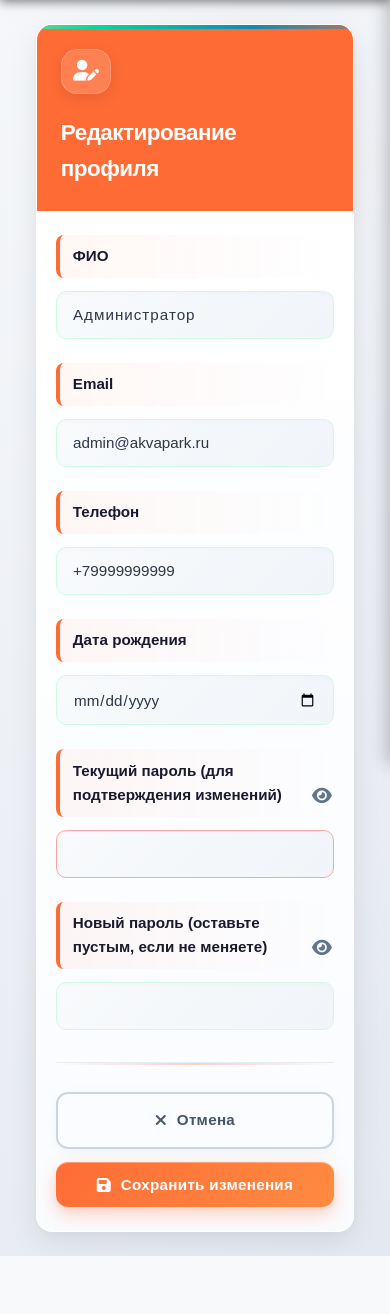
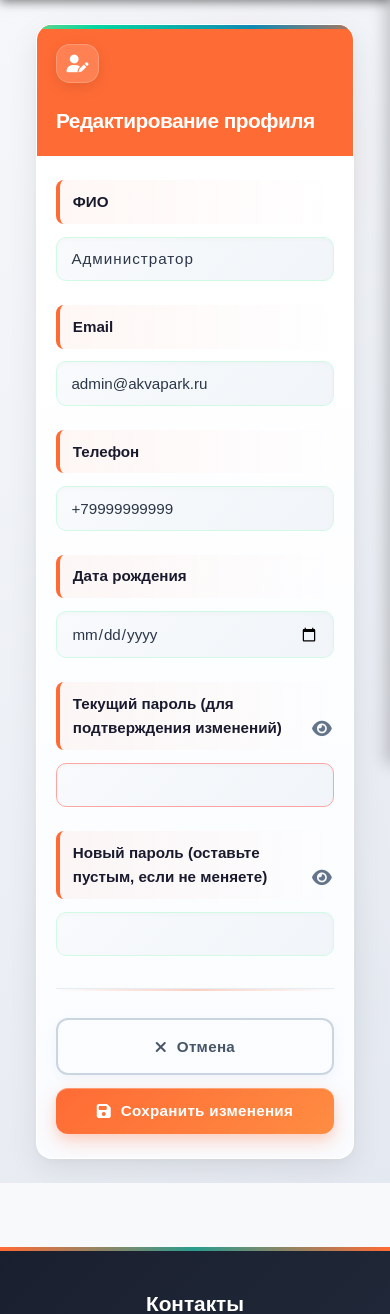
Before and after one commit to Wonderful-Web-Developer/curs-project, a PHP site: page /edit_profile.php in a window 390 px wide. Shown: the part 80-1394 px from the top of the page. Run offline with PHP 8.4, Linux system fonts and the light colour scheme; a user stored in the database is signed in; data comes from the database, SQL or seed files in the repository; some web fonts are replaced.

Commit message:
dorabotki

```diff
--- a/public/create_order.php
+++ b/public/create_order.php
@@ -113,7 +113,7 @@ require_once 'includes/header.php';
 ?>
 
 <div class="container">
-    <h2>Создание заявки</h2>
+    <h2 style="margin: 20px 0px 20px 0px">Создание заявки</h2>
 
     <?php if($success): ?>
         <div class="alert success">
--- a/public/edit_profile.php
+++ b/public/edit_profile.php
@@ -15,7 +15,7 @@ $user = $stmt->fetch(PDO::FETCH_ASSOC);
 <div class="edit-profile-page">
     <div class="container">
         <div class="profile-edit">
-            <h1><i class="fas fa-user-edit"></i> Редактирование профиля</h1>
+            <h2><i class="fas fa-user-edit"></i> Редактирование профиля</h2>
 
             <div class="edit-form">
                 <form id="editProfileForm">
--- a/public/register.php
+++ b/public/register.php
@@ -31,7 +31,7 @@ if($_SERVER['REQUEST_METHOD'] === 'POST') {
 
     // Обновленная проверка телефона (разрешаем и 8, и +7)
     if(empty($phone) || !preg_match('/^(8|\+7)\(\d{3}\)\d{3}-\d{2}-\d{2}$/', $phone)) {
-        $errors[] = 'Введите телефон в формате 8(XXX)XXX-XX-XX или +7(XXX)XXX-XX-XX';
+        $errors[] = 'Введите телефон в формате 8(XXX)XXX-XX-XX';
     }
 
     if(empty($birth_date)) {
@@ -119,7 +119,7 @@ require_once 'includes/header.php';
                 <label for="phone">Телефон:</label>
                 <input type="tel" id="phone" name="phone" required
                        pattern="(8|\+7)\(\d{3}\)\d{3}-\d{2}-\d{2}"
-                       placeholder="8(XXX)XXX-XX-XX или +7(XXX)XXX-XX-XX"
+                       placeholder="8(XXX)XXX-XX-XX"
                        value="<?php echo htmlspecialchars($_POST['phone'] ?? ''); ?>">
                 <span class="error-message" id="phone-error"></span>
             </div>
--- a/public/styles/cabinet.css
+++ b/public/styles/cabinet.css
@@ -485,6 +485,8 @@
 .btn-lg {
     padding: 1rem 2rem;
     font-size: 1.1rem;
+    max-width: 500px;
+    text-align: center;
 }
 
 /* Модальное окно для отзывов */
--- a/public/styles/edit_profile.css
+++ b/public/styles/edit_profile.css
@@ -49,33 +49,26 @@
     position: relative;
     z-index: 1;
     transition: all 0.4s cubic-bezier(0.175, 0.885, 0.32, 1.1);
+    font-size: 0.8rem;
 }
 
-/* .profile-edit:hover {
-    transform: translateY(-8px);
-    box-shadow:
-        0 30px 80px rgba(255, 107, 53, 0.12),
-        0 10px 30px rgba(0, 0, 0, 0.05),
-        inset 0 1px 0 rgba(255, 255, 255, 0.9);
-} */
-
-.profile-edit h1 {
+.profile-edit h2 {
     background: linear-gradient(135deg, var(--primary-color), #FF6B35);
     color: white;
-    padding: 2.2rem 2.5rem;
+    padding: 1.8rem 2.2rem;
     margin: 0;
-    font-size: 2rem;
+    font-size: 1.7rem;
     font-weight: 700;
     display: flex;
     align-items: center;
-    gap: 1.2rem;
+    gap: 1rem;
     position: relative;
     overflow: hidden;
     font-family: 'Manrope', sans-serif;
     letter-spacing: -0.5px;
 }
 
-.profile-edit h1::before {
+.profile-edit h2::before {
     content: '';
     position: absolute;
     top: 0;
@@ -97,18 +90,18 @@
     100% { background-position: -200% 0; }
 }
 
-.profile-edit h1 i {
-    font-size: 1.8rem;
+.profile-edit h2 i {
+    font-size: 1.5rem;
     background: rgba(255, 255, 255, 0.15);
-    padding: 1rem;
-    border-radius: 16px;
+    padding: 0.8rem;
+    border-radius: 14px;
     backdrop-filter: blur(10px);
     border: 1px solid rgba(255, 255, 255, 0.2);
     box-shadow: 0 4px 15px rgba(0, 0, 0, 0.1);
     transition: all 0.3s ease;
 }
 
-.profile-edit h1 i:hover {
+.profile-edit h2 i:hover {
     transform: rotate(15deg) scale(1.1);
     background: rgba(255, 255, 255, 0.25);
 }
@@ -146,9 +138,9 @@
 }
 
 .edit-form .form-group input {
-    padding: 1.2rem 1.5rem;
+    padding: 1rem 1.3rem;
     border: 2px solid #e1e8f0;
-    border-radius: 16px;
+    border-radius: 14px;
     font-size: 1.05rem;
     transition: all 0.3s ease;
     background: linear-gradient(135deg, #f8fafc, #f1f5f9);
@@ -453,7 +445,7 @@
         padding: 2rem 1.8rem;
     }
 
-    .profile-edit h1 {
+    .profile-edit h2 {
         padding: 1.8rem;
         font-size: 1.6rem;
         flex-direction: row;
@@ -461,7 +453,7 @@
         gap: 1rem;
     }
 
-    .profile-edit h1 i {
+    .profile-edit h2 i {
         padding: 0.8rem;
         font-size: 1.4rem;
     }
@@ -530,17 +522,17 @@
         padding: 1.5rem 1.2rem;
     }
 
-    .profile-edit h1 {
-        padding: 1.5rem;
-        font-size: 1.4rem;
+    .profile-edit h2 {
+        padding: 1.2rem;
+        font-size: 1.3rem;
         gap: 0.8rem;
         flex-direction: column;
         align-items: flex-start;
     }
 
-    .profile-edit h1 i {
-        padding: 0.7rem;
-        font-size: 1.3rem;
+    .profile-edit h2 i {
+        padding: 0.6rem;
+        font-size: 1.1rem;
         align-self: flex-start;
         margin-bottom: 0.5rem;
     }
@@ -559,7 +551,7 @@
     }
 
     .edit-form .form-group input {
-        padding: 0.9rem 1rem;
+        padding: 0.8rem 0.9rem;
         font-size: 0.95rem;
         border-radius: 10px;
         border-width: 1.5px;
```
Also changed, not shown: other parts of public/styles/edit_profile.css (+12 -19 lines).
